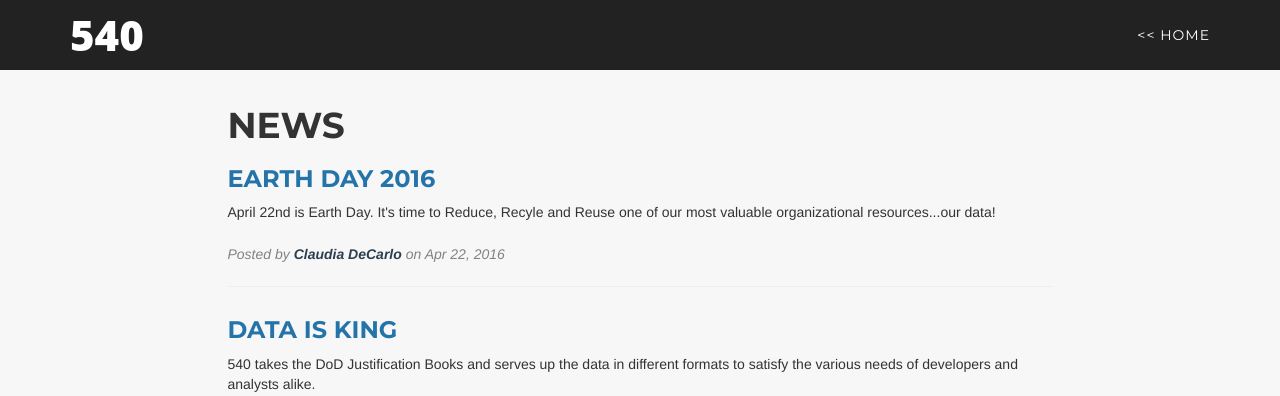
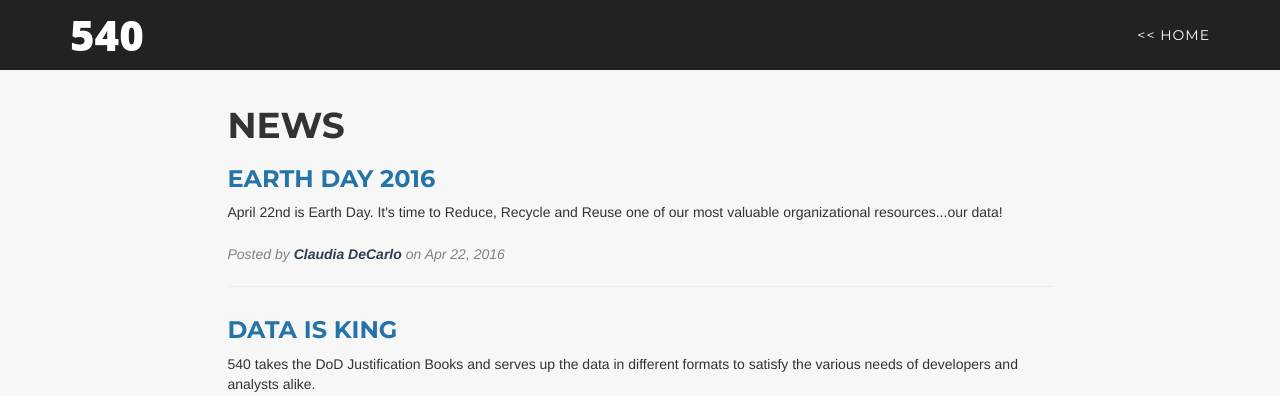
Before and after one commit to 540co/540co.github.io, a Jekyll site: the page built from index.html, in a window 1280 px wide and 900 px high. Shown: the top 396 px of the window. Built offline with Jekyll 4.4.1, drawn with Linux system fonts in a browser that asks for light colours; some web fonts are replaced; the list of posts is cut into pages by our own code.

Commit message:
more updates

```diff
--- a/_posts/2016-04-22-earthday.md
+++ b/_posts/2016-04-22-earthday.md
@@ -4,17 +4,17 @@
 date:   2016-04-22
 author: Claudia DeCarlo
 author_image: claudia.jpg
-excerpt: "April 22nd is Earth Day. It's time to Reduce, Recyle and Reuse one of our most valuable organizational resources...our data!"
+excerpt: "April 22nd is Earth Day. It's time to Reduce, Recycle and Reuse one of our most valuable organizational resources...our data!"
 ---
 ![HEADER IMAGE](/assets/blog/earthday/rrryourdata.png)
 
-##Today is Earth Day! Reduce Recyle Reuse...YOUR DATA!
+## Today is Earth Day! Reduce Recycle Reuse...YOUR DATA!
 
 Today is Earth Day, a day in which we celebrate utilizing our environment’s precious resources more wisely. Reduce! Recycle! Reuse!
 
 On Earth Day, let’s think about another environment…our tech environment.  Do you think we are consistently squandering one of our own most valuable organizational resources…our data?
 
-####Why recreate the data that everyone needs?  Why not consider reusing it?
+#### Why recreate the data that everyone needs?  Why not consider reusing it?
 
 How do you reuse it?  API.
 
@@ -24,17 +24,17 @@
 
 Often times when we need data for an application, a process, or a suspense, we start from scratch.  We go to an authoritative data source if we have one (which sometimes is a spreadsheet!)  We take a subset of that data and copy it, download it, upload it, run a report with it, save it, store it.  Then of course we make pretty pictures from it into PowerPoint.  And we save those too.
 
-####How can we recycle and reuse that data more efficiently?
+#### How can we recycle and reuse that data more efficiently?
 
 If you’re lucky enough to work in an office that’s more tech savvy, you might have a data warehouse in which you upload spreadsheets or other flat files manually so that making those pictures is easier.  (The kicker is when your boss wants a report in guess what format? A spreadsheet!)  You may even have a regular feed from the data source that earned you Employee of the Quarter last year.  Go Big Data!
 
-####The problem is this:
+#### The problem is this:
 The office right across the hall from you needs the same data.  And they have their own data warehouse, and their own team to manage it.  I am sure yours is better, but they have their own servers, their own architects, their own everything.  They’re also spending as much as you are to manage and maintain the data every time it changes.
 
 But if you’re really really tech savvy, and you’re embracing the spirit of Silicon Valley, and if you want to bring that spirit back to the federal government, then none of this is fast enough or innovative enough or efficient enough.  **Enter API**.
 
 Ingest the data **ONCE**.  Build an interface to that data **ONCE**.  Reuse the data **AS MANY TIMES** as you want in **AS MANY APPS** as you want to support **AS MANY DATA REQUESTS** as you want.  And yes! You can still create **AS MANY PRETTY PICTURES** as you want!  Save money on your servers.  Save money on your data storage costs. Spend your money on #badasspeople and #kickassapps that really helps your organization #getshitdone.
 
-####And, in the meantime, do your part to help save your technology planet.
+#### And, in the meantime, do your part to help save your technology planet.
 
-####Use APIs to recycle and reuse your data, and get your data owners to do the same.
+#### Use APIs to recycle and reuse your data, and get your data owners to do the same.
```
